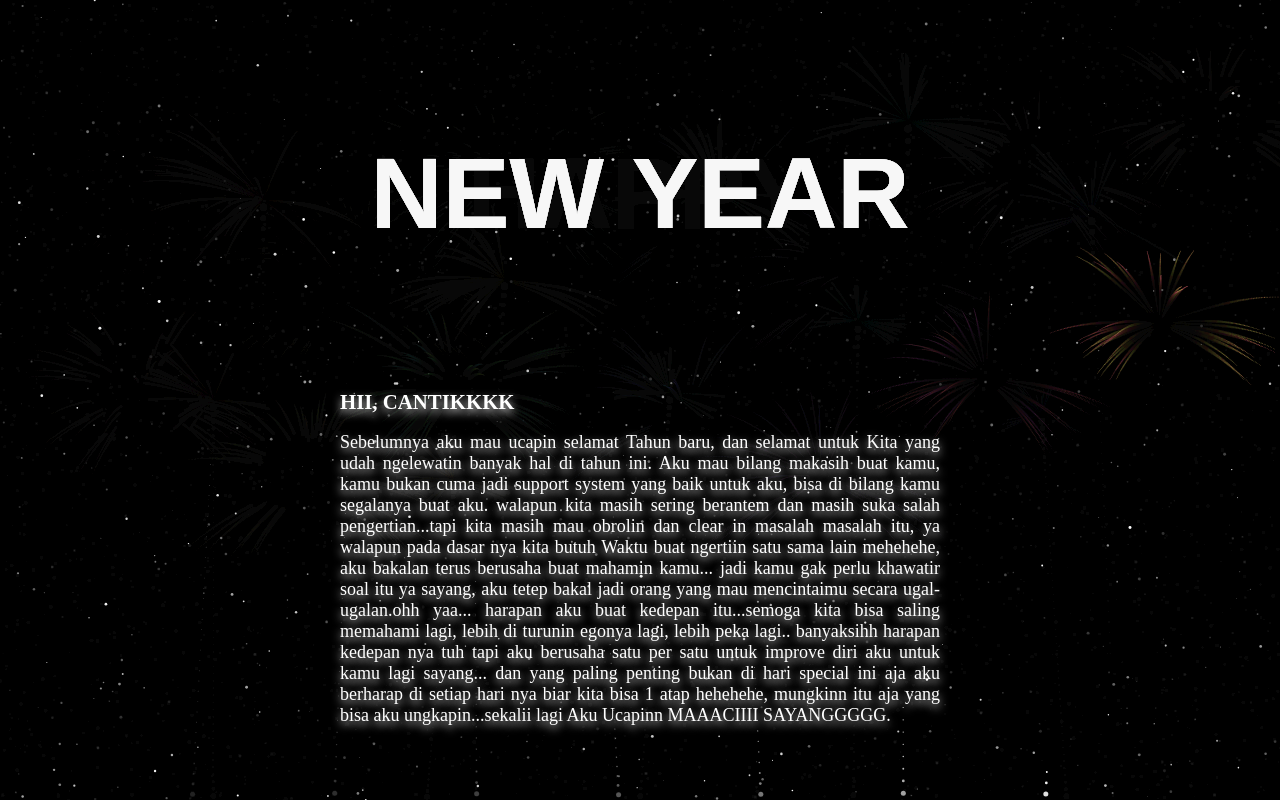
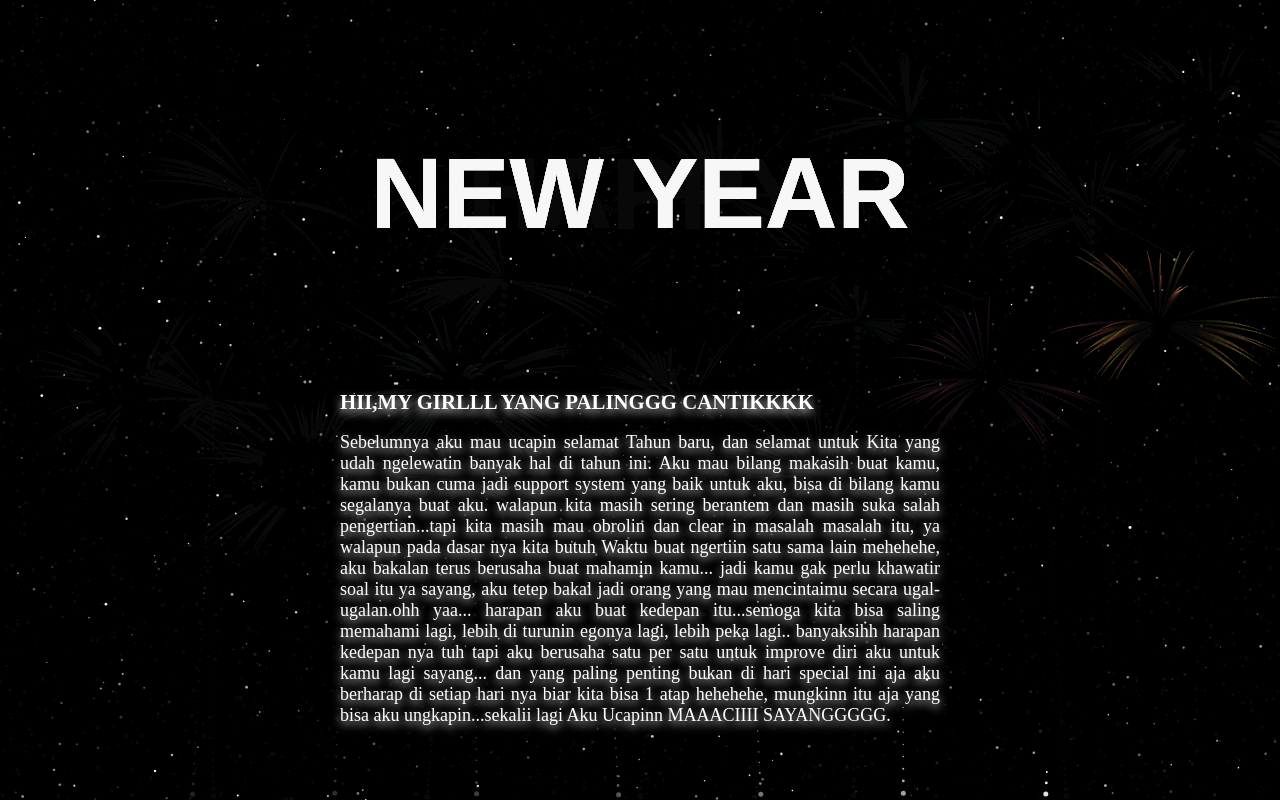
Before and after one commit to cahyo118/happy-new-year, a plain HTML site: page index.html in a window 1280 px wide. Drawn offline with Linux system fonts and the light colour scheme.

Commit message:
Update index.html

```diff
--- a/index.html
+++ b/index.html
@@ -115,7 +115,7 @@
       <img src="moon.png" alt="Glowing Moon" />
     </div>
     <div id="surat-container">
-      <h1>HII, CANTIKKKK</h1>
+      <h1>HII,MY GIRLLL YANG PALINGGG CANTIKKKK</h1>
       <p>
         Sebelumnya aku mau ucapin selamat Tahun baru, dan selamat untuk Kita
         yang udah ngelewatin banyak hal di tahun ini. Aku mau bilang makasih
```
